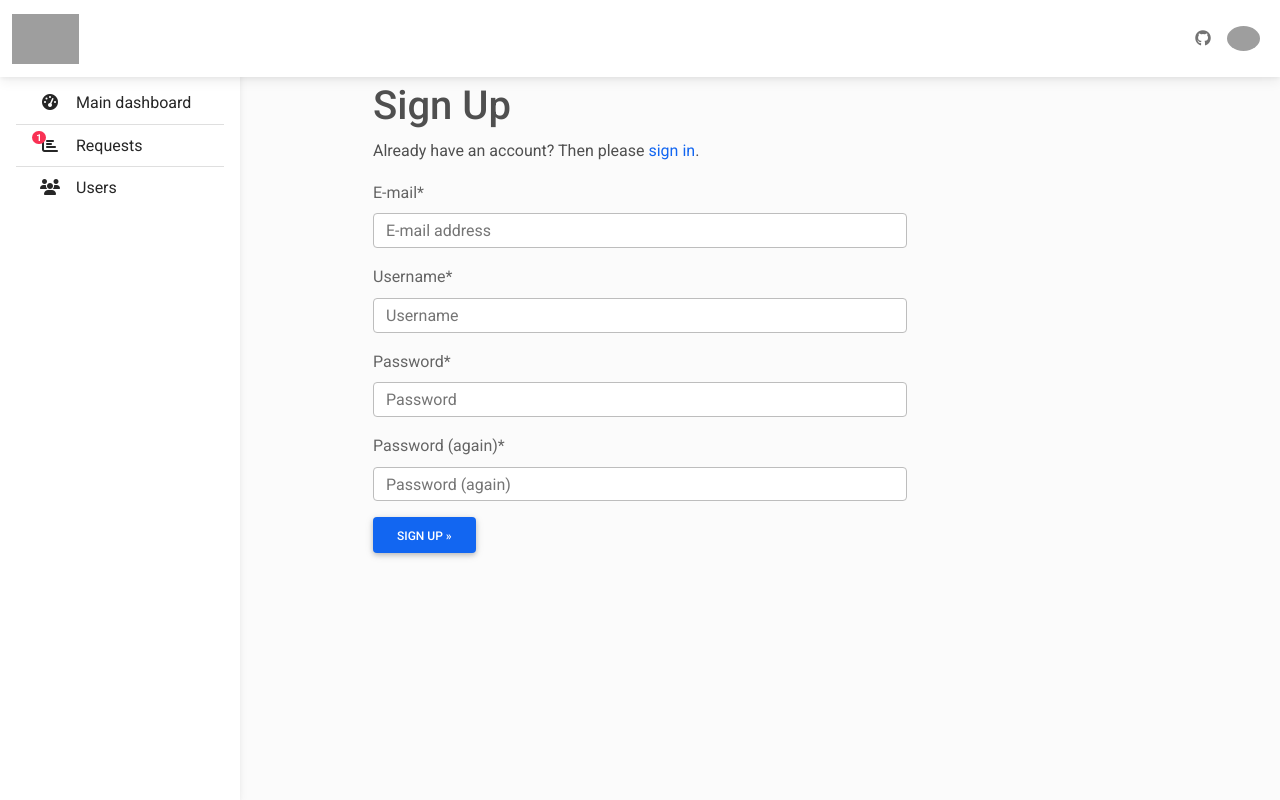
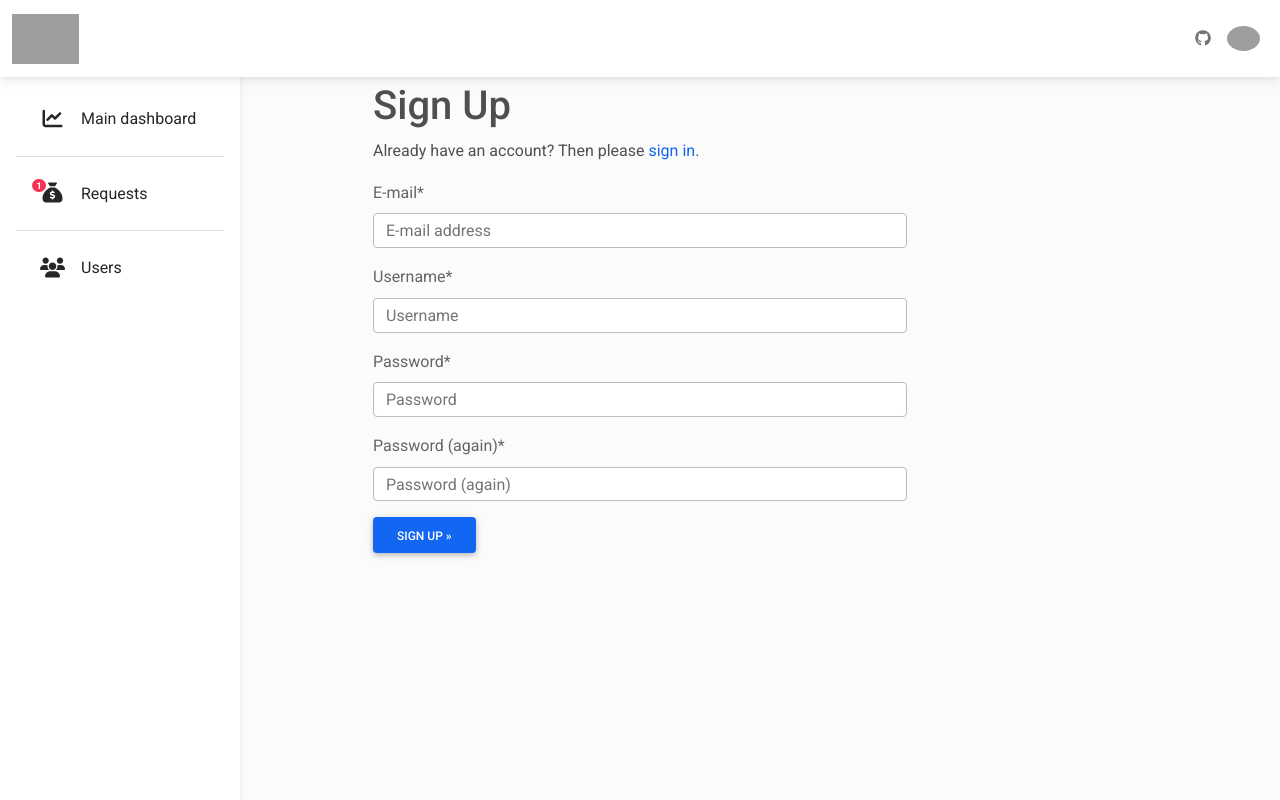
Before and after one commit to scriptogre/django-requests-web-app, a Django app: template purchase_requests/templates/account/signup.html in a window 1280 px wide. Run offline with Django 3.2, Linux system fonts and the light colour scheme; the template is opened without the code that fills it: values that come from a table or form of the project are taken from there, others are empty; parts of the project's set-up code (start-up, migrations or seed data) failed here and were passed over; some libraries are stand-ins or nearby versions; grey boxes are pictures that could not be loaded.

Commit message:
Update sidebar icons

```diff
--- a/purchase_requests/templates/base.html
+++ b/purchase_requests/templates/base.html
@@ -61,23 +61,24 @@
       <div class="list-group list-group-flush mx-3 mt-4">
         <a
           href="{% url 'dashboard' %}"
-          class="list-group-item list-group-item-action py-2 ripple"
+          class="list-group-item list-group-item-action py-4"
           aria-current="true"
         >
-          <i class="fas fa-tachometer-alt fa-fw me-3"></i
+          <i class="fa-solid fa-chart-line fa-fw me-3 fa-lg"></i></i
           ><span>Main dashboard</span>
         </a>
         {# TODO: Make notification badge dynamic #}
         <a
           href="{% url 'requestform:list' %}"
-          class="list-group-item list-group-item-action py-2 ripple"
-        ><span class="badge rounded-pill badge-notification bg-danger">1</span><i class="fas fa-chart-bar fa-fw me-3"></i><span>Requests</span>
-        </a
-        >
+          class="list-group-item list-group-item-action py-4"
+        ><span class="badge rounded-pill badge-notification bg-danger">1</span><i class="fa-solid fa-sack-dollar fa-fw me-3 fa-lg"></i><span>Requests</span>
+        </a>
+
+        <!-- Users -->
         <a
           href="#"
-          class="list-group-item list-group-item-action py-2 ripple"
-        ><i class="fas fa-users fa-fw me-3"></i><span>Users</span></a
+          class="list-group-item list-group-item-action py-4"
+        ><i class="fas fa-users fa-fw me-3 fa-lg"></i><span>Users</span></a
         >
       </div>
     </div>
```
